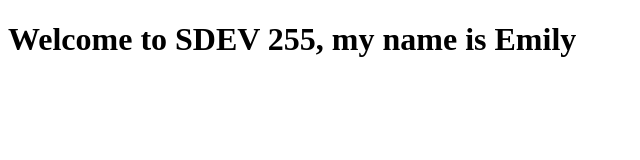
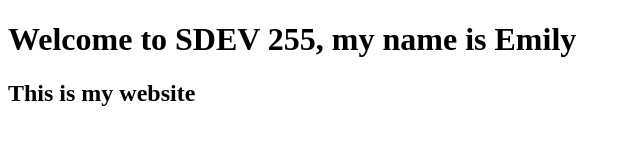
Before and after one commit to eeckstein6/SDEV255Example, a plain HTML site: page index.html in a window 1280 px wide. Shown: the whole page, without its empty margins (0-640 px from the left). Drawn offline with Linux system fonts and the light colour scheme.

Commit message:
I created a new H2 tag

```diff
--- a/index.html
+++ b/index.html
@@ -10,6 +10,7 @@
 
 <body>
   <h1>Welcome to SDEV 255, my name is Emily</h1>
+  <h2>This is my website</h2>
   <script src="script.js"></script>
 
   <!--
```
